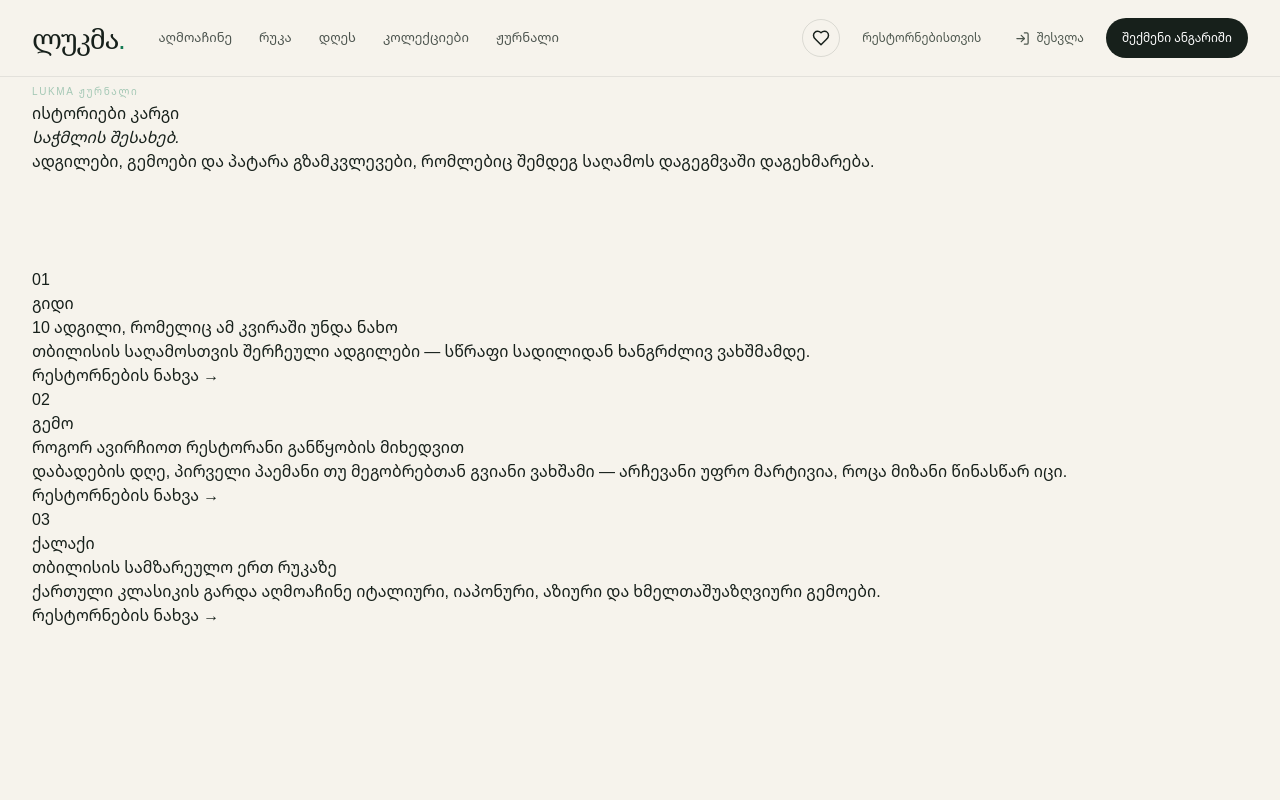
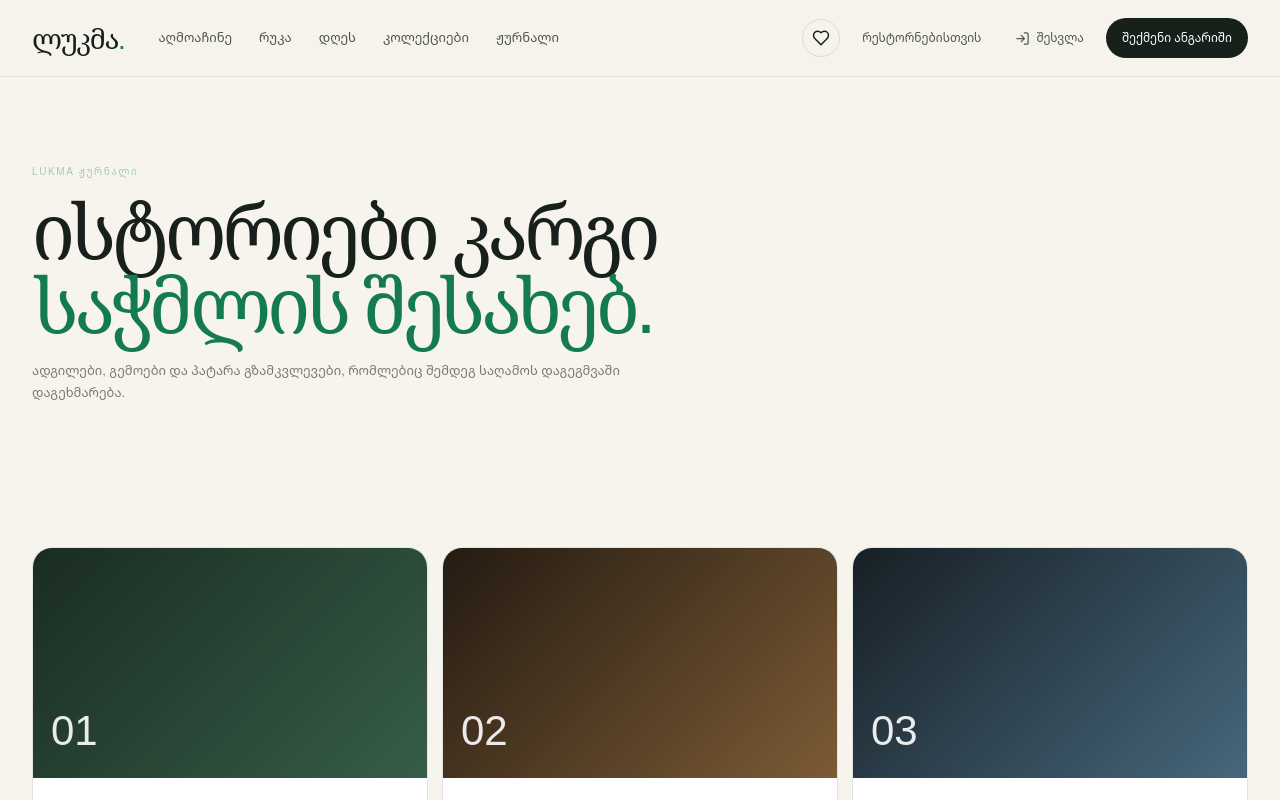
Before and after one commit to PNatroshvili/skup-portfolio, a Next.js app: page /journal in a window 1280 px wide. Shown: the top 800 px of the page. Built offline with nearby package versions, Linux system fonts and the light colour scheme.

Commit message:
Style LUKMA journal page

```diff
--- a/src/app/globals.css
+++ b/src/app/globals.css
@@ -416,3 +416,26 @@ button{cursor:pointer}
 .review-compose .green-btn{border:0;margin-top:9px}
 .review-message{font-size:9px;color:#2a6c51;margin-top:7px}
 .account-manager-link{margin-top:8px!important;background:#13241c!important;color:#fff!important;justify-content:center}
+
+
+.journal-page{background:#f7f4ee;min-height:calc(100vh - 76px)}
+.journal-page-hero{padding-top:80px;padding-bottom:50px}
+.journal-page-hero h1{font-family:var(--serif);font-size:76px;line-height:.98;letter-spacing:-.055em;font-weight:500;margin:12px 0 17px}
+.journal-page-hero h1 em{color:var(--green);font-style:normal}
+.journal-page-hero p{max-width:640px;color:var(--muted);font-size:13px;line-height:1.7}
+.journal-article-grid{display:grid;grid-template-columns:repeat(3,minmax(0,1fr));gap:14px}
+.journal-article-card{overflow:hidden;background:#fff;border:1px solid var(--line);border-radius:20px}
+.journal-article-art{height:230px;background:linear-gradient(135deg,#1a2c22,#365d47);display:flex;align-items:flex-end;padding:18px}
+.journal-article-card.article-1 .journal-article-art{background:linear-gradient(135deg,#241b12,#7c5b35)}
+.journal-article-card.article-2 .journal-article-art{background:linear-gradient(135deg,#171f25,#46677b)}
+.journal-article-art span{font-family:var(--serif);font-size:42px;color:rgba(255,255,255,.9)}
+.journal-article-copy{padding:20px}
+.journal-article-copy>span{font-size:9px;letter-spacing:.13em;text-transform:uppercase;color:var(--green)}
+.journal-article-copy h2{font-family:var(--serif);font-weight:500;font-size:28px;line-height:1.05;margin:8px 0 10px}
+.journal-article-copy p{font-size:11px;line-height:1.7;color:var(--muted);min-height:58px}
+.journal-article-copy a{font-size:10px;color:var(--green);text-decoration:none;font-weight:700}
+@media(max-width:820px){
+  .journal-page-hero{padding-top:55px}
+  .journal-page-hero h1{font-size:51px}
+  .journal-article-grid{grid-template-columns:1fr}
+}
```
